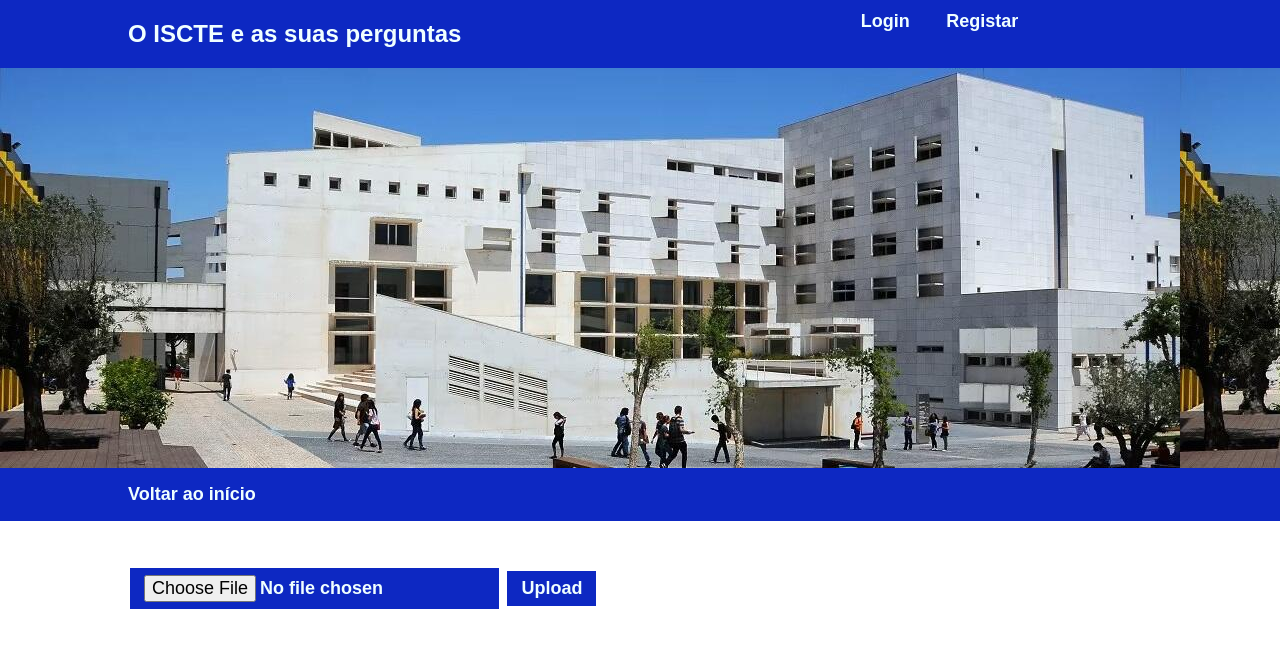
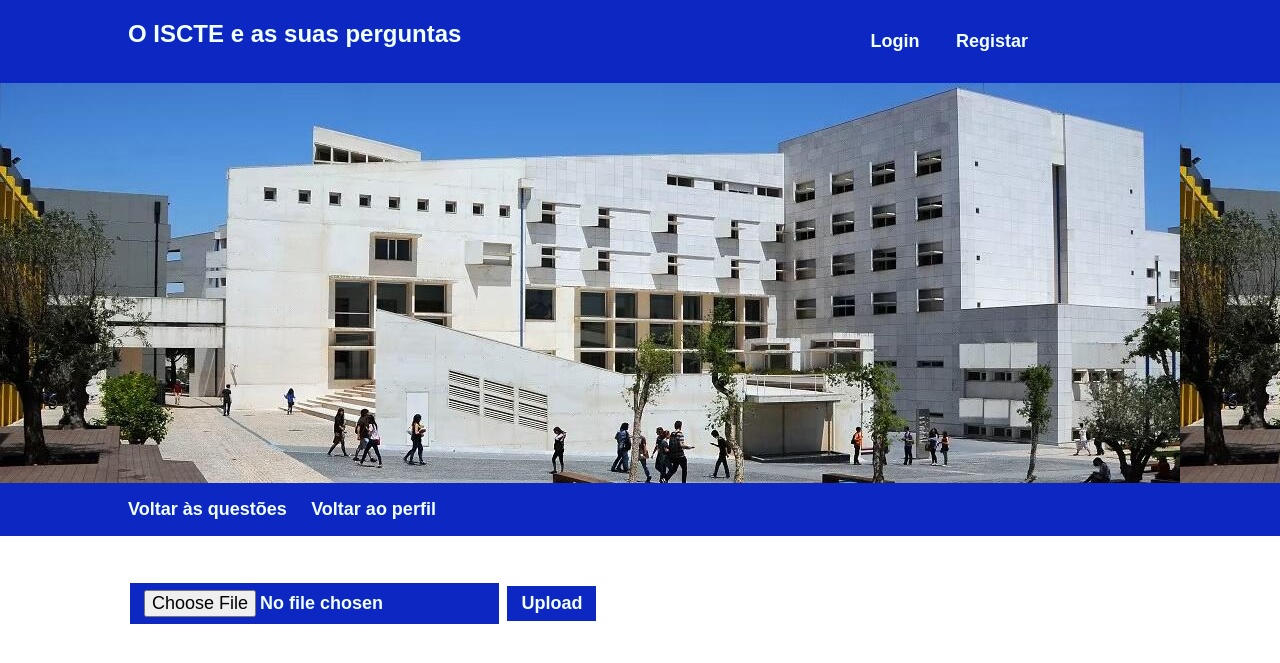
Before and after one commit to aberraxao/diam, a Django app: template siteiscte/votacao/templates/votacao/fazer_upload.html in a window 1280 px wide. Shown: the top 663 px of the page. Run offline with Django 3.2, Linux system fonts and the light colour scheme; the template is opened without the code that fills it, so the values that code supplies are empty.

Commit message:
Finished ex5

```diff
--- a/siteiscte/votacao/models.py
+++ b/siteiscte/votacao/models.py
@@ -2,8 +2,6 @@ from django.contrib.auth.models import User, AbstractUser
 from django.db import models
 from django.utils import timezone
 import datetime
-
-from siteiscte.settings import MEDIA_ROOT, MEDIA_URL, STATIC_URL
 
 
 class Aluno(models.Model):
--- a/siteiscte/votacao/static/votacao/css/styles.css
+++ b/siteiscte/votacao/static/votacao/css/styles.css
@@ -11,7 +11,7 @@ body {
     margin: 0;
 
     img {
-        height: 20%;
+        width: 25%;
     }
 }
 
@@ -32,8 +32,9 @@ h1 {
     width: 100%;
 }
 
-body aside {
+aside {
     float: right;
+    padding: 20px;
 }
 
 #banner {
@@ -85,8 +86,9 @@ nav ul {
     padding: 0;
 }
 
-section {
-    width: 69%;
+
+body section {
+    width: 50%;
     margin-right: 1%;
 }
 
@@ -106,6 +108,7 @@ button, input[type=submit], input[type=file] {
 
 nav button {
     padding: 0;
+    margin: 0;
 }
 
 .required::after {
@@ -113,3 +116,10 @@ nav button {
     color: red;
     margin-left: 3px;
 }
+
+#detalhes_perfil {
+    background-color: #c5c5c5;
+    opacity: 0.8;
+    padding: 20px;
+    height: fit-content;
+}
--- a/siteiscte/votacao/static/votacao/scripts/scripts.js
+++ b/siteiscte/votacao/static/votacao/scripts/scripts.js
@@ -1,19 +1,38 @@
 $(document).ready(function () {
-    let imagem_perfil = $("#imagem_perfil");
+    let imagem_perfil_xs = $("#imagem_perfil_xs");
     let picture_username = $("#picture_username");
     let botao_questoes = $("#botao_questoes");
     let lista_questoes = $("#lista_questoes");
+    let imagem_perfil_xl = $("#imagem_perfil_xl");
+    let detalhes_perfil = $("#detalhes_perfil");
 
-    imagem_perfil.dblclick(function () {
-        imagem_perfil.hide();
+    imagem_perfil_xs.dblclick(function () {
+        imagem_perfil_xs.hide();
     })
 
     picture_username.click(function () {
-        imagem_perfil.show();
+        imagem_perfil_xs.show();
     })
 
     botao_questoes.click(function () {
         lista_questoes.toggle();
         botao_questoes.text(lista_questoes.is(":visible") ? "Esconder questões" : "Mostrar questões");
     });
+
+    imagem_perfil_xl.mouseenter(function () {
+        detalhes_perfil.show();
+        detalhes_perfil
+            .animate({width: "40%"}, 500)
+            .animate({fontSize: "20px"}, 1000)
+    });
+
+    imagem_perfil_xl.mouseleave(function () {
+        detalhes_perfil
+            .animate({width: "30%"}, 500)
+            .animate({fontSize: "14px"}, 1000)
+            .promise()
+            .done(function () {
+                $(this).fadeOut(500);
+            });
+    });
 })
--- a/siteiscte/votacao/templates/votacao/fazer_upload.html
+++ b/siteiscte/votacao/templates/votacao/fazer_upload.html
@@ -3,7 +3,8 @@
 {% block title %}Upload imagem{% endblock %}
 
 {% block opcoes_e_controlos %}
-    <li><a href="{% url 'votacao:index' %}">Voltar ao início</a></li>
+    <li><a href="{% url 'votacao:index' %}">Voltar às questões</a></li>
+    <li><a href="{% url 'votacao:informacao' %}">Voltar ao perfil</a></li>
 {% endblock %}
 
 {% block subtitle %}{% endblock %}
--- a/siteiscte/votacao/templates/votacao/index.html
+++ b/siteiscte/votacao/templates/votacao/index.html
@@ -11,20 +11,21 @@
 <body>
     <header>
         <div class="container">
-            <section>
+            <section style="width: 68%">
                 <h1>O ISCTE e as suas perguntas</h1>
             </section>
             <aside>
                 {% block username %}
                     <form>
                         {% if request.user.is_authenticated %}
-                            Olá <label id="picture_username" for="imagem_perfil">{{ request.user.username }}</label>
+                            Olá <label id="picture_username" for="imagem_perfil_xs">{{ request.user.username }}</label>
                             {% if request.user.imagem %}
-                                <img src="{% static 'media' %}/{{ request.user.imagem.url }}?{% now "U" %}"
+                                <img id="imagem_perfil_xs"
+                                     src="{% static 'media' %}/{{ request.user.imagem.url }}?{% now "U" %}"
                                      alt="Imagem de perfil">
-
                             {% else %}
-                                <img src="{% static 'votacao/images/profile.png' %}?{% now "U" %}"
+                                <img id="imagem_perfil_xs"
+                                     src="{% static 'votacao/images/profile.png' %}?{% now "U" %}"
                                      alt="Imagem de perfil">
                             {% endif %}
                             , já votaste {{ request.user.opcao_set.count }}
```
Also changed, not shown: siteiscte/votacao/templates/votacao/profile.html (+14 -11 lines), siteiscte/votacao/static/votacao/images/pencil_old.png (deleted).
